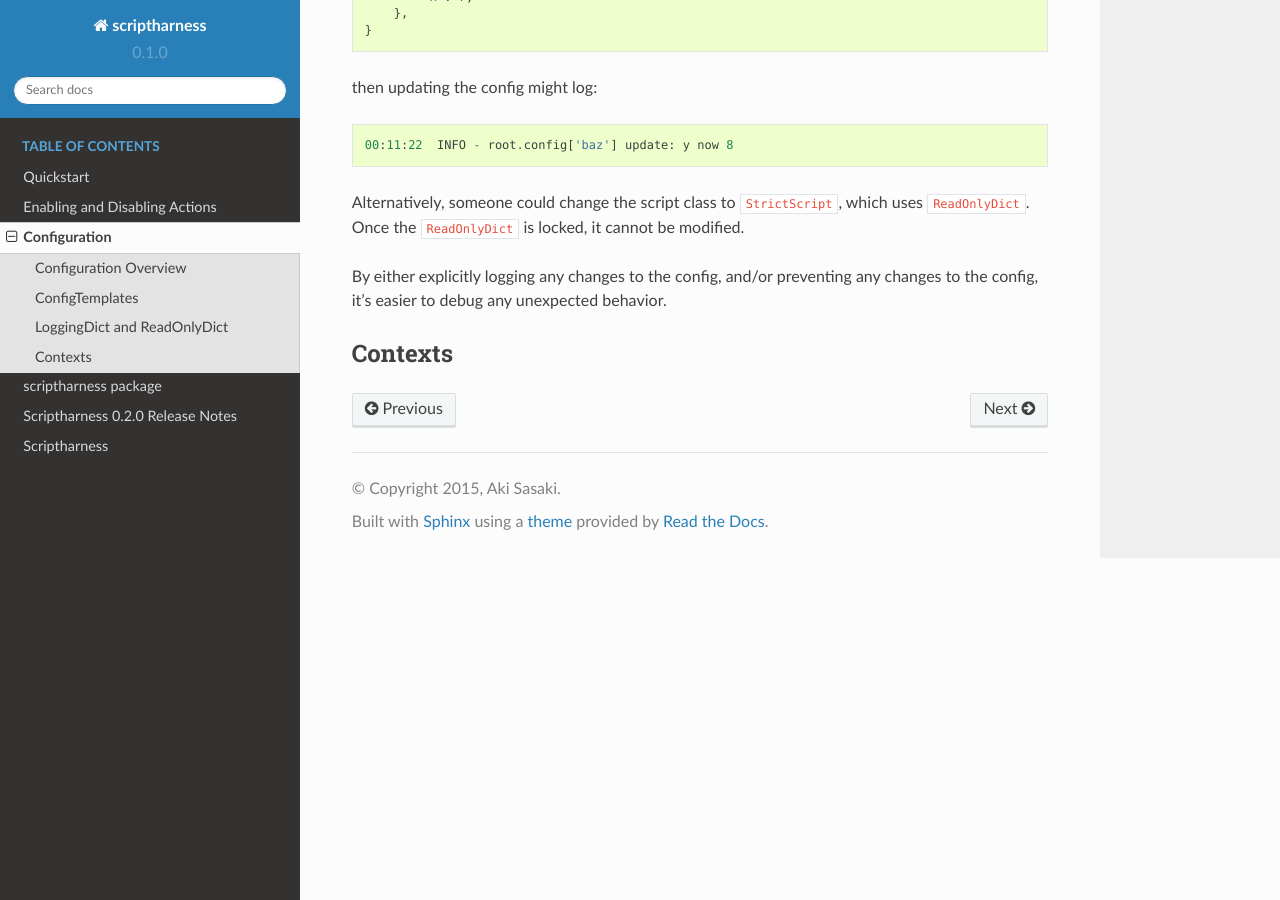
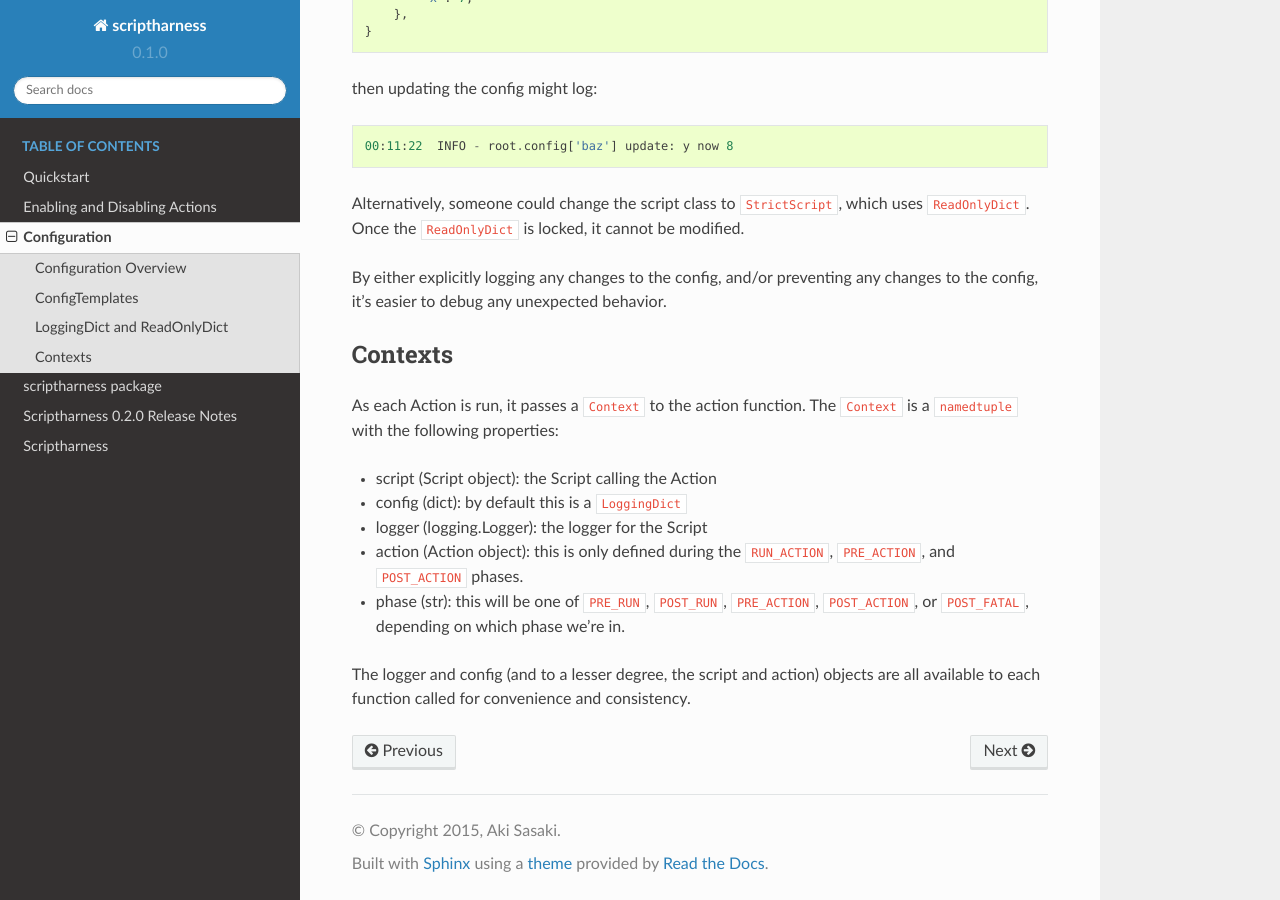
Before and after one commit to scriptharness/python-scriptharness, a Sphinx documentation site: the page built from docs/config.rst, in a window 1280 px wide and 900 px high, scrolled down 1849 px. Built offline with Sphinx 7.4.7 and the Read the Docs theme 2.0.0, drawn with Linux system fonts in a browser that asks for light colours; some of the changed text lies outside the part shown.

Commit message:
Context doc

```diff
--- a/docs/config.rst
+++ b/docs/config.rst
@@ -79,3 +79,13 @@ By either explicitly logging any changes to the config, and/or preventing any ch
 ########
 Contexts
 ########
+
+As each Action is run, it passes a ``Context`` to the action function.  The ``Context`` is a ``namedtuple`` with the following properties:
+
+* script (Script object): the Script calling the Action
+* config (dict): by default this is a ``LoggingDict``
+* logger (logging.Logger): the logger for the Script
+* action (Action object): this is only defined during the ``RUN_ACTION``, ``PRE_ACTION``, and ``POST_ACTION`` phases.
+* phase (str): this will be one of ``PRE_RUN``, ``POST_RUN``, ``PRE_ACTION``, ``POST_ACTION``, or ``POST_FATAL``, depending on which phase we're in.
+
+The logger and config (and to a lesser degree, the script and action) objects are all available to each function called for convenience and consistency.
```
Also changed, not shown: other parts of docs/config.rst (+1 -1 lines).
